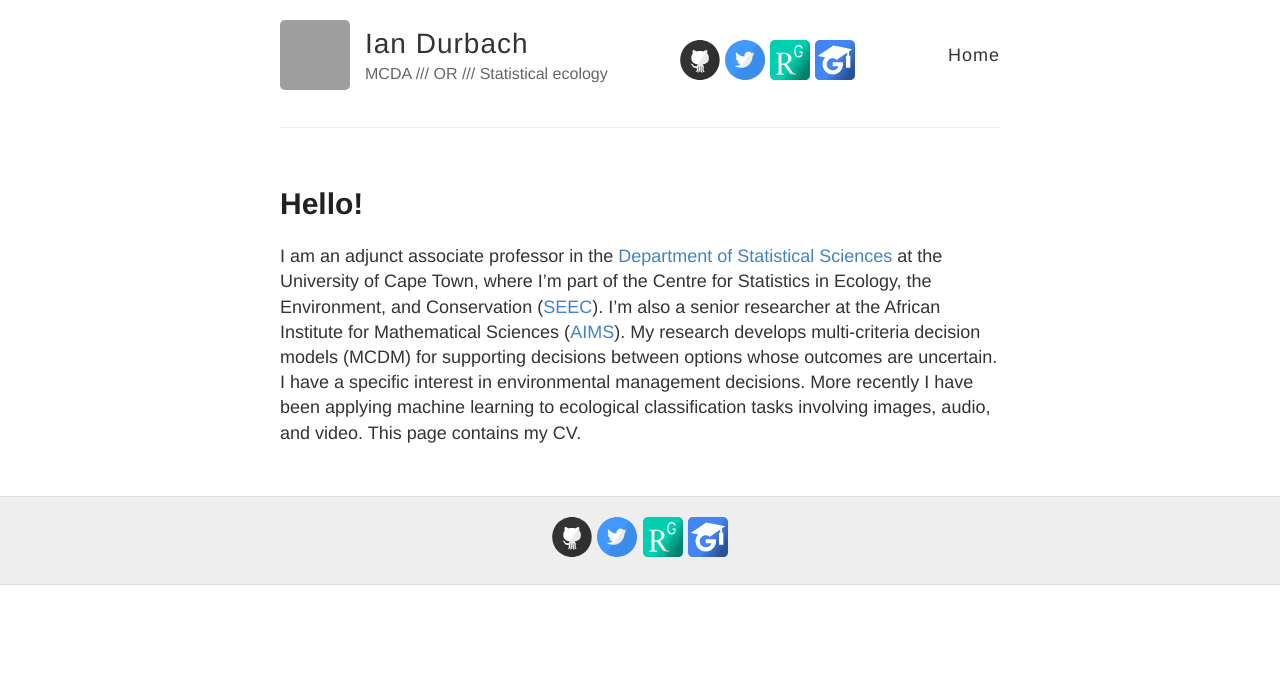
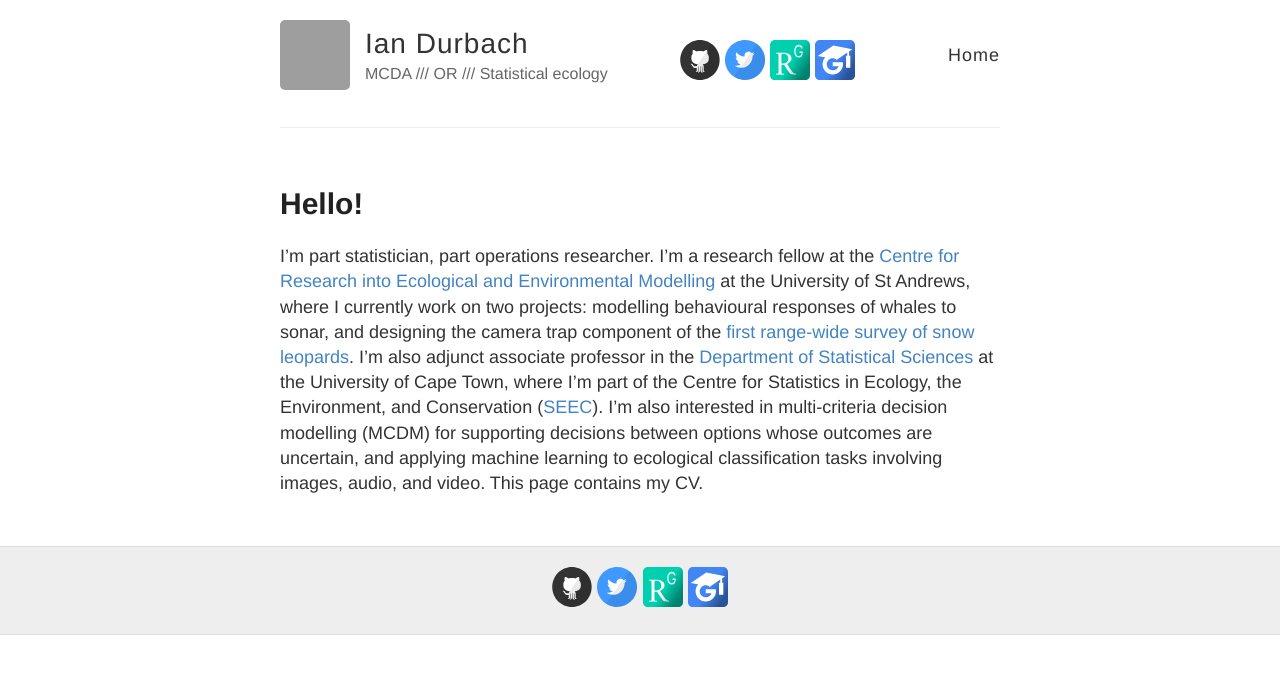
Before and after one commit to iandurbach/iandurbach.github.io, a Jekyll site: the page built from _posts/2017-09-11-hello.md, in a window 1280 px wide. Shown: the top 674 px of the page. Built offline with Jekyll 4.4.1, drawn with Linux system fonts in a browser that asks for light colours; grey boxes are pictures that could not be loaded.

Commit message:
Update 2017-09-11-hello.md

```diff
--- a/_posts/2017-09-11-hello.md
+++ b/_posts/2017-09-11-hello.md
@@ -3,4 +3,4 @@ layout: page
 title: Hello!
 ---
 
-I am an adjunct associate professor in the [Department of Statistical Sciences](http://www.stats.uct.ac.za/) at the University of Cape Town, where I’m part of the Centre for Statistics in Ecology, the Environment, and Conservation ([SEEC](http://www.seec.uct.ac.za/)). I’m also a senior researcher at the African Institute for Mathematical Sciences ([AIMS](https://aims.ac.za/)). My research develops multi-criteria decision models (MCDM) for supporting decisions between options whose outcomes are uncertain. I have a specific interest in environmental management decisions. More recently I have been applying machine learning to ecological classification tasks involving images, audio, and video. This page contains my CV.
+I'm part statistician, part operations researcher. I'm a research fellow at the [Centre for Research into Ecological and Environmental Modelling](https://www.creem.st-andrews.ac.uk/) at the University of St Andrews, where I currently work on two projects: modelling behavioural responses of whales to sonar, and designing the camera trap component of the [first range-wide survey of snow leopards](http://www.globalsnowleopard.org/blog/2018/03/22/population-assessment-of-worlds-snow-leopards-to-be-launched/). I'm also adjunct associate professor in the [Department of Statistical Sciences](http://www.stats.uct.ac.za/) at the University of Cape Town, where I’m part of the Centre for Statistics in Ecology, the Environment, and Conservation ([SEEC](http://www.seec.uct.ac.za/)). I'm also interested in multi-criteria decision modelling (MCDM) for supporting decisions between options whose outcomes are uncertain, and applying machine learning to ecological classification tasks involving images, audio, and video. This page contains my CV.
```
